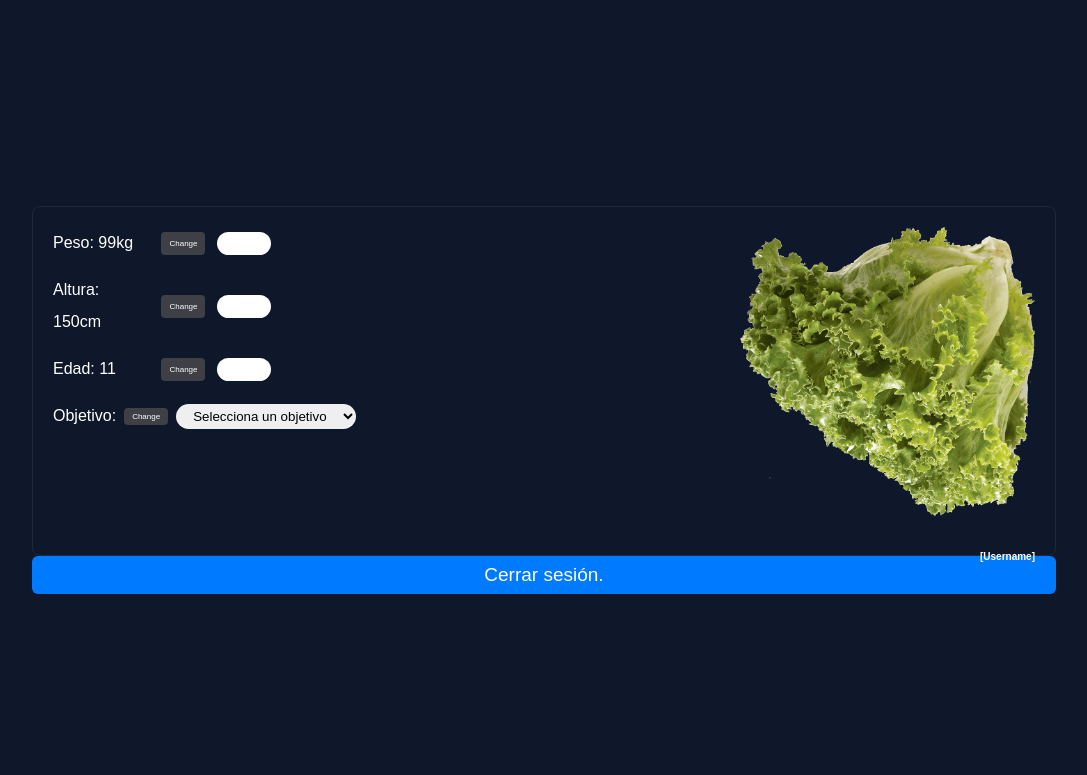
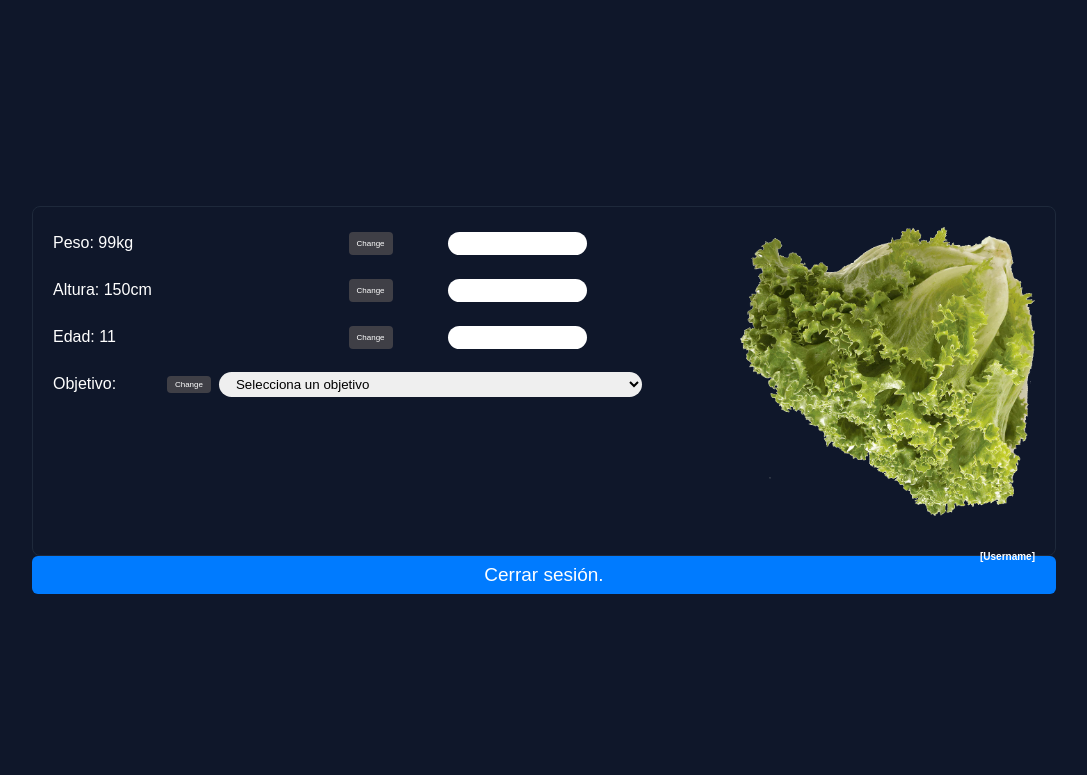
Before and after one commit to agusnovaalaburar/CalorEase, a PHP site: page /micuenta.html in a window 1280 px wide. Shown: the part 40-815 px from the top of the page, without its empty margins (96-1183 px from the left). Run offline with PHP 8.4, Linux system fonts and the light colour scheme.

Commit message:
avanzando config

```diff
--- a/assets/css/style.css
+++ b/assets/css/style.css
@@ -969,6 +969,10 @@ body {
   flex-direction: row;
   justify-content: space-between;
 }
+
+.profile-fields {
+  width: 60%;
+}
 .profile-user-info {
   width: 30%;
 }
@@ -980,7 +984,7 @@ body {
 }
 
 .field {
-  width: 70%;
+  width: 100%;
   display: flex;
   align-items: center;
   justify-content: space-between;
```
